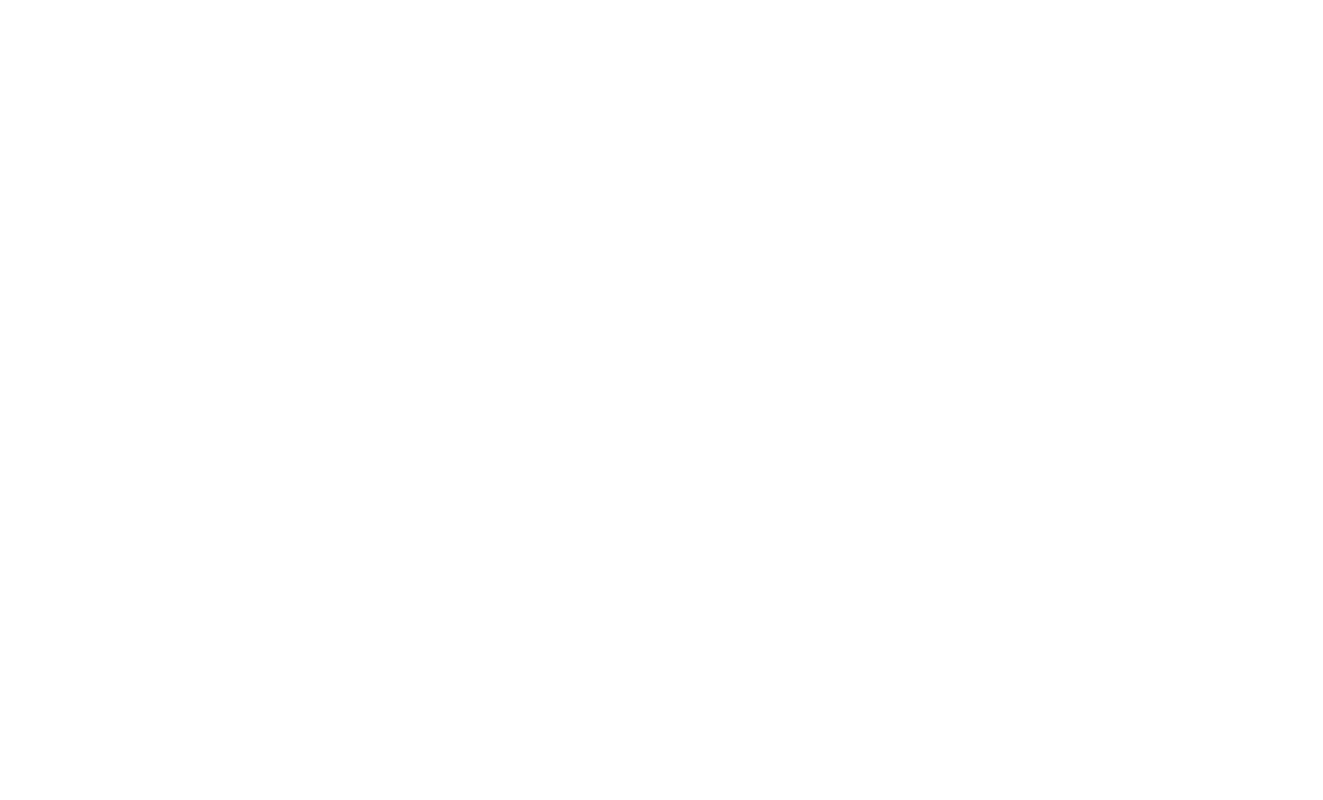
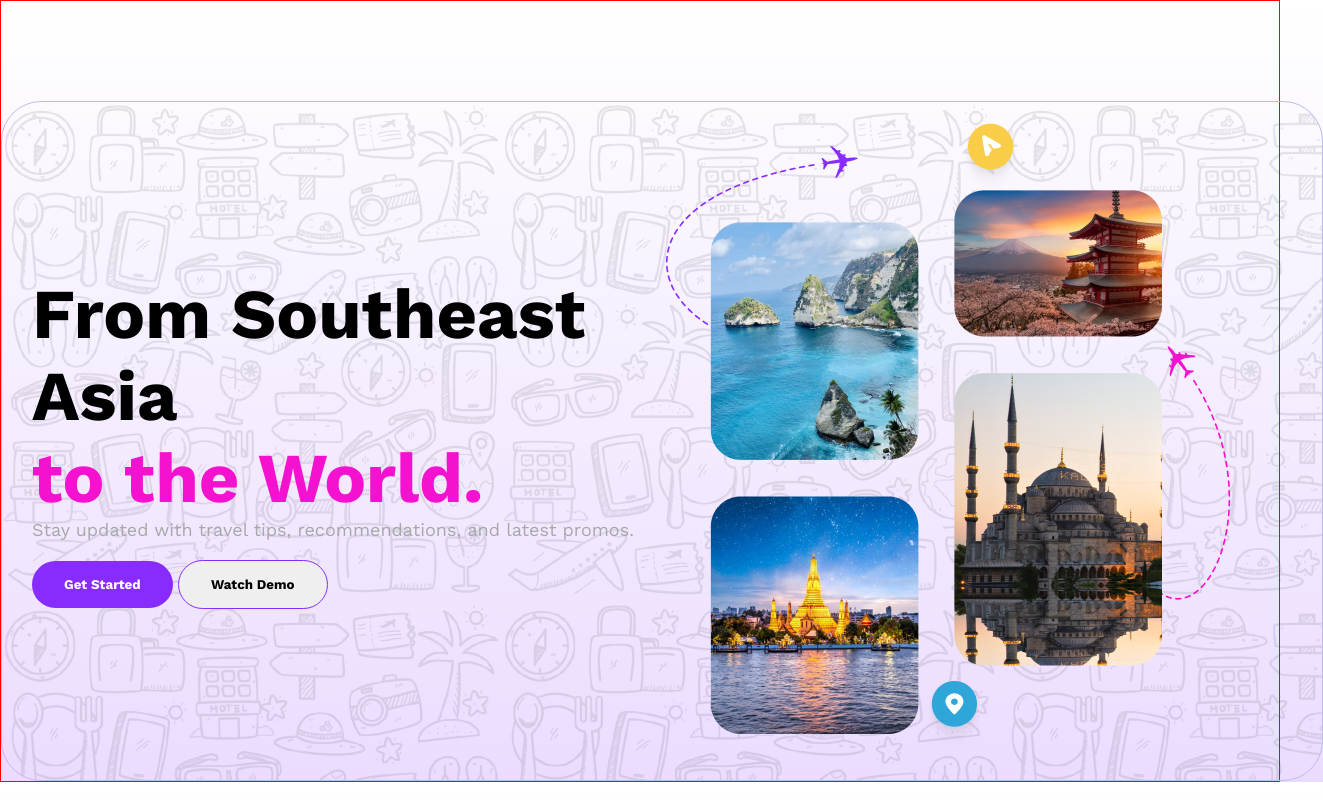
Before and after one commit to abusayadebu/tour-mama, a plain HTML site: page index.html in a window 1280 px wide. Shown: the whole page, 1323 px wide, since content can reach past the window. Drawn offline with nearby package versions, Linux system fonts and the light colour scheme.

Commit message:
banner section added and css style done

```diff
--- a/index.html
+++ b/index.html
@@ -4,12 +4,38 @@
     <meta charset="UTF-8">
     <meta name="viewport" content="width=device-width, initial-scale=1.0">
     <meta name="keywords" content="display, global selector">
+
+    <!-- font link -->
+     <link rel="preconnect" href="https://fonts.googleapis.com">
+<link rel="preconnect" href="https://fonts.gstatic.com" crossorigin>
+<link href="https://fonts.googleapis.com/css2?family=Lato:ital,wght@0,100;0,300;0,400;0,700;0,900;1,100;1,300;1,400;1,700;1,900&family=Plus+Jakarta+Sans:ital,wght@0,200..800;1,200..800&family=Poppins:ital,wght@0,100;0,200;0,300;0,400;0,500;0,600;0,700;0,800;0,900;1,100;1,200;1,300;1,400;1,500;1,600;1,700;1,800;1,900&family=Work+Sans:ital,wght@0,100..900;1,100..900&display=swap" rel="stylesheet">
+    <title>Tour Mama</title>
+    <link rel="stylesheet" href="./styles/style.css">
     <title>Tour Mama</title>
 </head>
+
 <body>
     <!-- Header section starts here -->
     <header>
+        <!-- banner section here -->
+         <section class="banner-container">
+            <!-- left div -->
+            <div class="left-div">
+                <h1>From Southeast Asia <br>
+                     <span>to the World.</span>
+                </h1>
+                <p>Stay updated with travel tips, recommendations, and latest promos.</p>
+                <div class="button-div">
+                    <button id="btn-1">Get Started</button>
+                    <button id="btn-2">Watch Demo</button>
+                </div>
+            </div>
 
+            <!-- right  div -->
+            <div>
+                <img src="./images/hero.png" alt="">
+            </div>
+         </section>
     </header>
 
     <!-- main Section starts here -->
--- /dev/null
+++ b/styles/style.css
@@ -0,0 +1,69 @@
+*{
+    font-family: "Work Sans", sans-serif;
+
+    margin: 0;
+    padding: 0;
+
+
+}
+
+body{
+    border: 1px solid;
+    border-color: red;
+    background-image: linear-gradient(#FFFFFF, #EBDCFF);
+}
+
+/* banner section style here */
+.banner-container{
+    margin-top: 100px;
+    margin-left: auto;
+    margin-right: auto;
+    width: 1260px;
+    height: 638px;
+    padding: 20px 30px 20px 30px;
+    background-image: url(../images/hero-bg.png);
+    border: 1px solid rgb(187, 187, 236);
+    border-radius: 40px;
+    display: flex;
+    justify-content: space-evenly;
+    align-items: center;
+}
+
+.left-div{
+    width: 50%;
+}
+
+.left-div h1{
+    font-size: 70px;
+    font-weight: bold;
+}
+
+.left-div h1 span{
+    color: #F411CF;
+}
+
+.left-div p{
+    color: #A8A8A8;
+    font-size: 18px;
+}
+
+.button-div{
+    margin-top: 20px;
+}
+
+#btn-1{
+    background-color: #872BFF;
+    border: none;
+    border-radius: 30px;
+    padding: 16px 32px 16px 32px;
+    color: #FFFFFF;
+    font-weight: bold;
+}
+#btn-2{
+    border: 1px solid #872BFF ;
+    border-radius: 30px;
+    padding: 16px 32px 16px 32px;
+    font-weight: bold;
+}
+
+/* banner section style ends here */
```
Also changed, not shown: images/bag.png (added), images/bangladesh.png (added), images/books.png (added), images/card.png (added), images/chaina-wall.png (added), images/chaina.png (added), images/coxs-bazar.png (added), images/hero-bg.png (added), images/hero.png (added), images/star-reviews.png (added).
